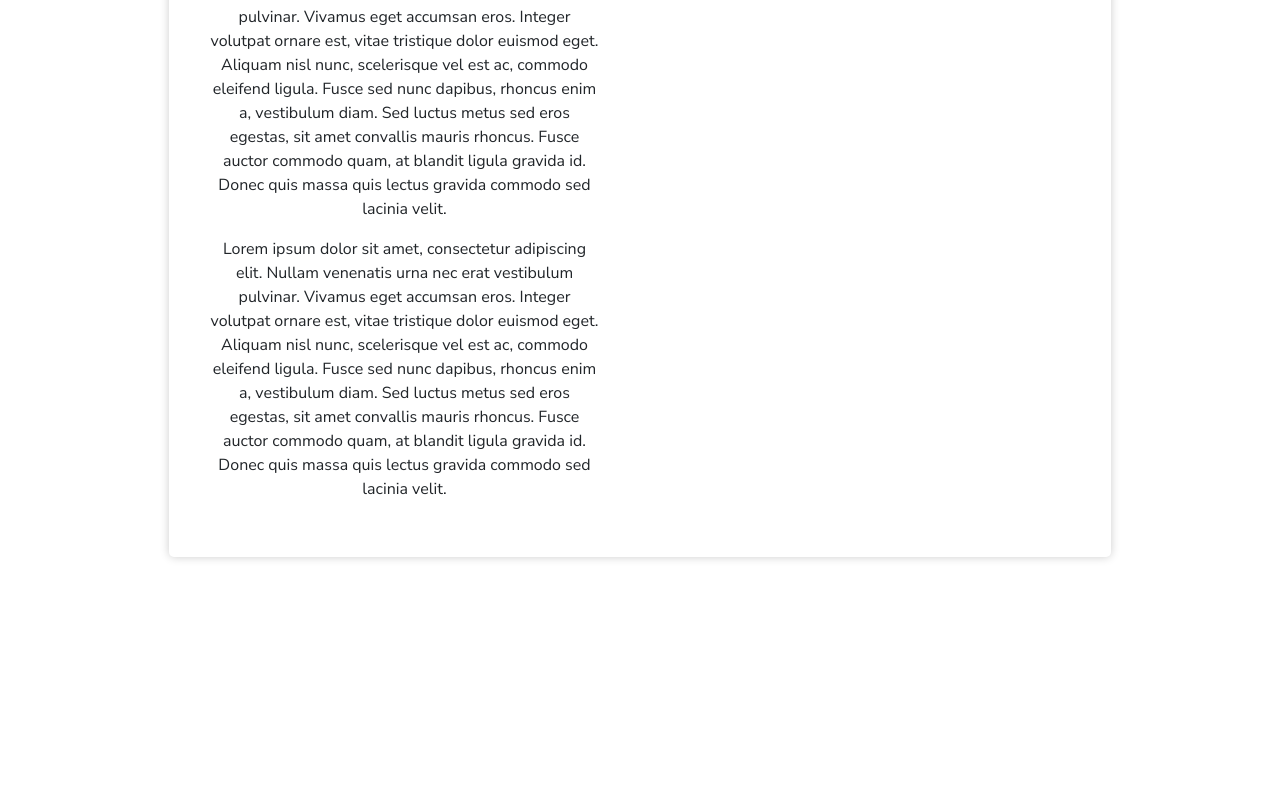
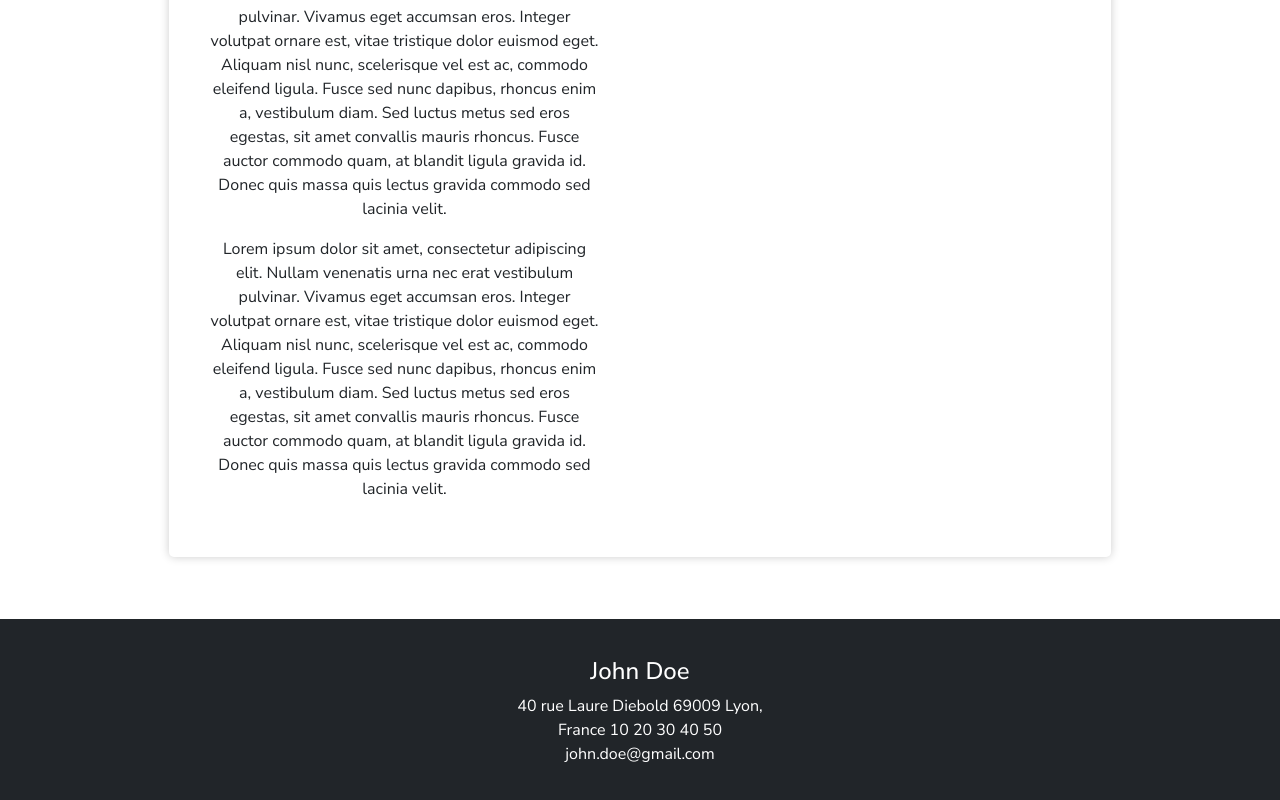
Before and after one commit to QGdn/Portfolio-React, a React (Create React App) app: page / in a window 1280 px wide. Shown: the part 1672-2472 px from the top of the page. Before the commit the page ends 2291 px from the top, so only its background shows below. Built offline with nearby package versions, Linux system fonts and the light colour scheme.

Commit message:
Add footer

```diff
--- a/src/App.js
+++ b/src/App.js
@@ -4,6 +4,7 @@ import { Routes, Route } from 'react-router-dom';
 import './App.css';
 
 import Navbar from './components/Navbar';
+import Footer from './components/footer';
 import Home from './pages/home';
 import Contact from './pages/contact';
 import Mentions from './pages/mentions';
@@ -12,8 +13,10 @@ import Services from './pages/services';
 
 function App() {
   return (
+
     <div className='App'>
       <Navbar/>
+      <main>
       <Routes>
         <Route path='/' element={<Home/>} />
         <Route path='/contact' element={<Contact/>}/>
@@ -21,6 +24,8 @@ function App() {
         <Route path='/portfolio' element={<Portfolio/>}/>
         <Route path='/services' element={<Services/>}/>
       </Routes>
+      </main>
+      <Footer/>
     </div>
   );
 }
```
